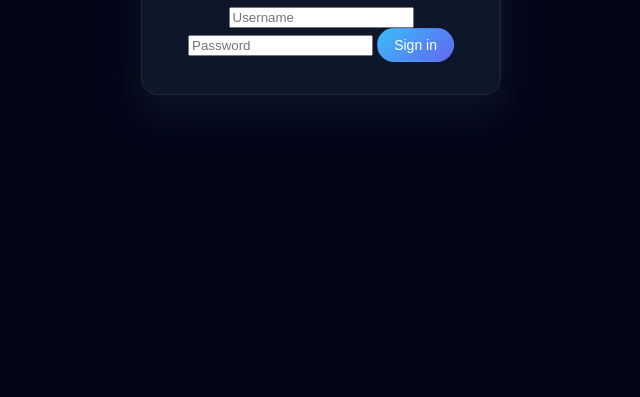
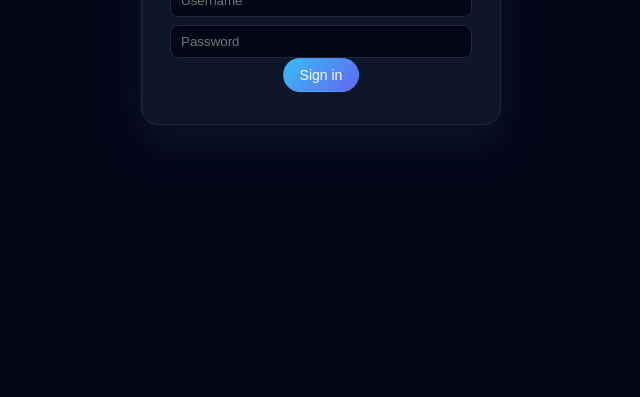
Before and after one commit to rayray9090/parcel-scanner, a plain HTML site: page index.html in a window 1280 px wide. Shown: the part 403-800 px from the top of the page, without its empty margins (319-959 px from the left). Drawn offline with nearby package versions, Linux system fonts and the light colour scheme.

Commit message:
Update style.css

```diff
--- a/style.css
+++ b/style.css
@@ -358,3 +358,12 @@ tbody tr:hover {
   color: #9ca3af;
   margin-top: 8px;
 }
+.login-input {
+  width: 100%;
+  padding: 8px 10px;
+  border-radius: 8px;
+  border: 1px solid #1e293b;
+  background: #020617;
+  color: #e5e7eb;
+  margin-top: 8px;
+}
```
